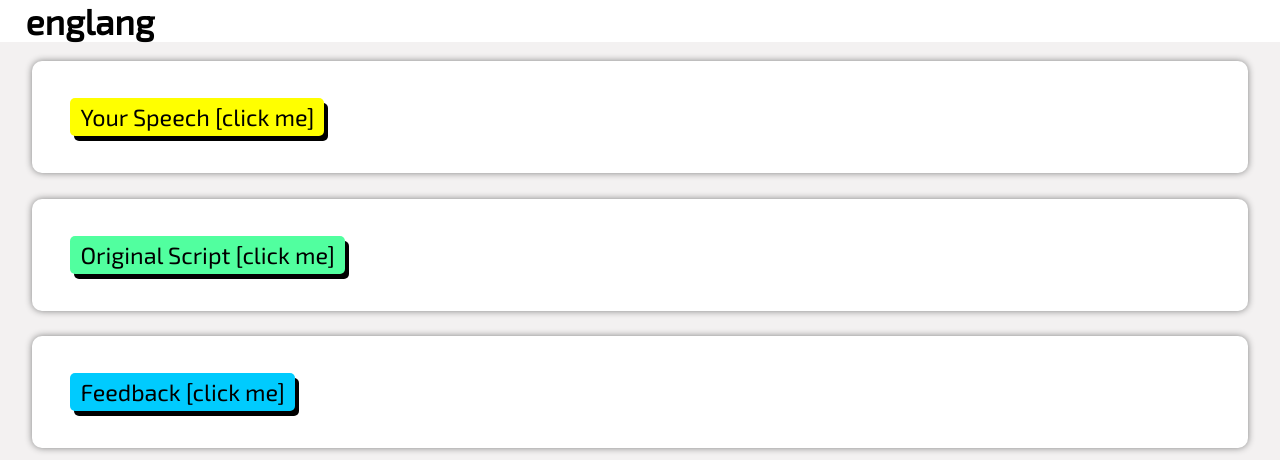
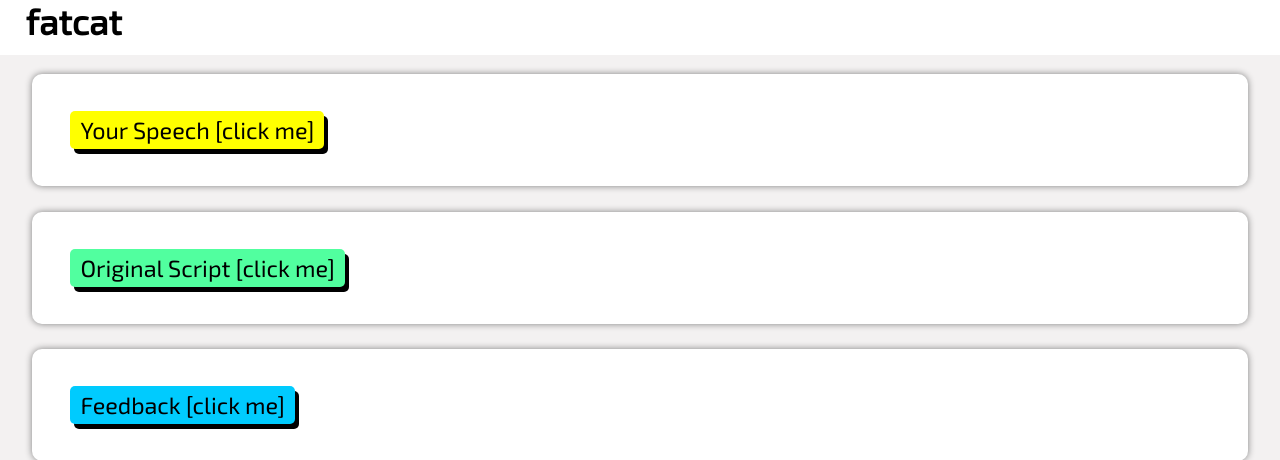
Before and after one commit to niteshinfocus/fatcat, a Flask app: template templates/result.html in a window 1280 px wide. Shown: the top 460 px of the page. Run offline with Flask 3, Linux system fonts and the light colour scheme; the template is opened without the code that fills it, so the values that code supplies are empty.

Commit message:
Update result.html

```diff
--- a/templates/result.html
+++ b/templates/result.html
@@ -1,5 +1,6 @@
 <!DOCTYPE html>
 <html>
+
 <head>
     <meta charset="UTF-8">
     <meta http-equiv="X-UA-Compatible" content="IE=edge">
@@ -17,7 +18,7 @@
             margin: 0;
             box-sizing: border-box;
             font-size: 1.1em;
-            font-family: 'Exo 2','Trebuchet MS', 'Lucida Sans Unicode', 'Lucida Grande', 'Lucida Sans', Arial, sans-serif;
+            font-family: 'Exo 2', 'Trebuchet MS', 'Lucida Sans Unicode', 'Lucida Grande', 'Lucida Sans', Arial, sans-serif;
         }
 
         body {
@@ -27,11 +28,11 @@
         }
 
         nav {
-            background-color: #fff;
+            padding-left: 2%;
             font-size: 2rem;
+            background-color: #ffffff;
             font-weight: 900;
-            padding-left: 2%;
-            cursor: pointer;
+            padding-bottom: 1%;
         }
 
         /* for feedback in english */
@@ -145,13 +146,15 @@
             display: flex;
             text-decoration: none;
         }
-        button{
+
+        button {
             box-shadow: 4px 5px black;
         }
     </style>
 </head>
+
 <body>
-    <nav> englang</nav>
+    <nav>fatcat</nav>
 
     <div class="box">
         <button class="yourSpeech">Your Speech [click me]</button>
```
